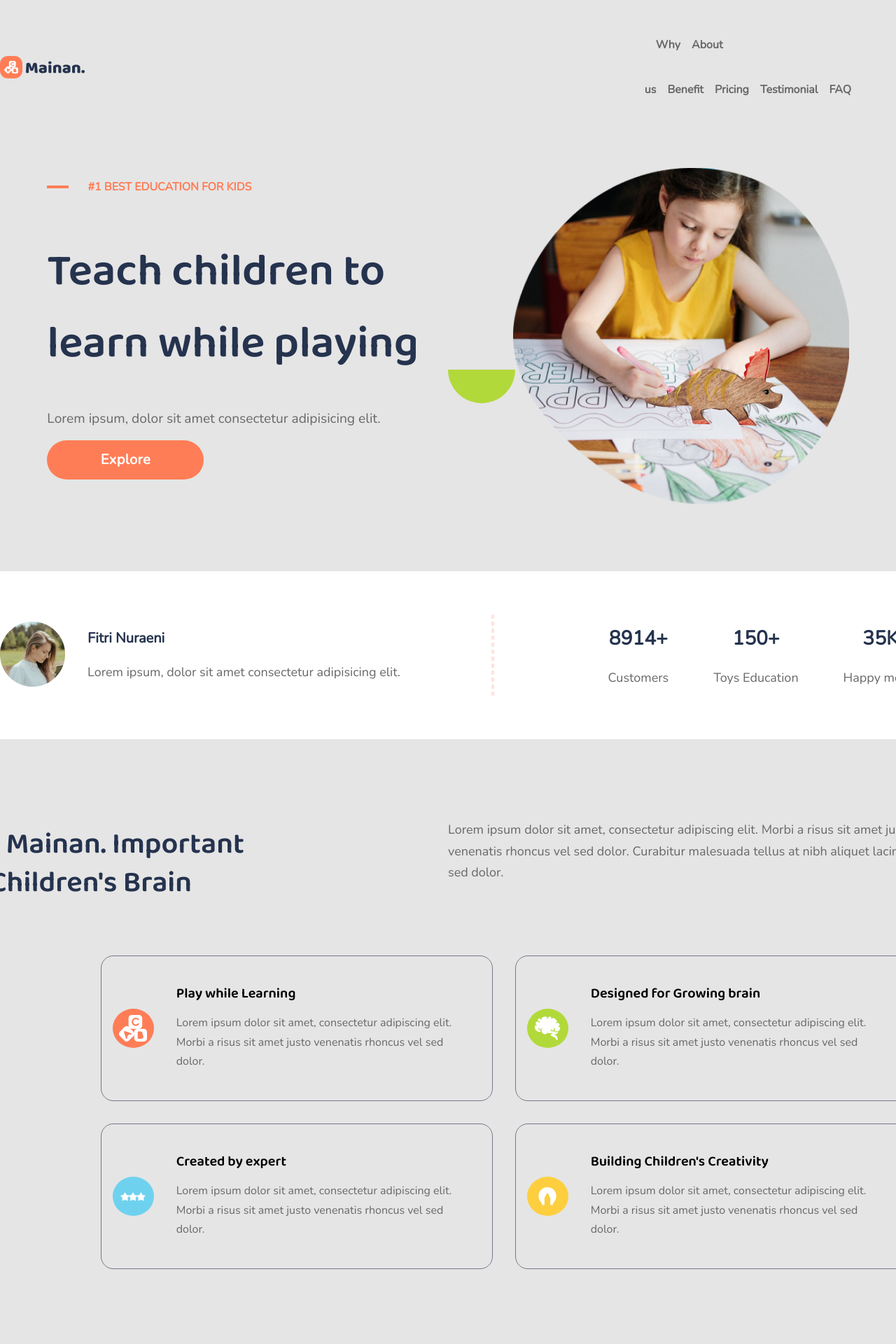
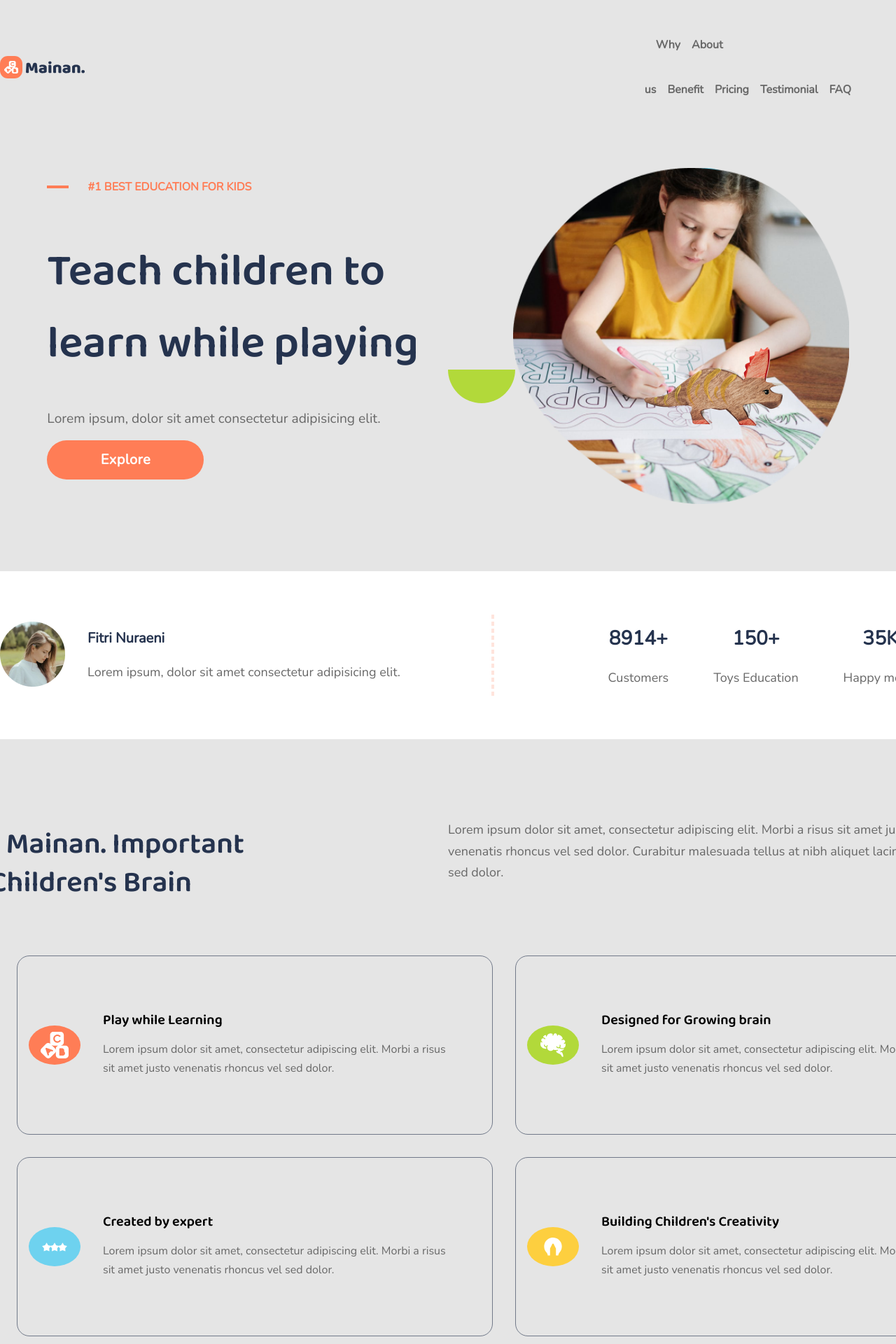
Before and after one commit to volodymyrGoloida/mainan, a React (Create React App) app: page / in a window 1280 px wide. Shown: the top 1920 px of the page at 70% size. Before the commit the page ends 1829 px from the top, so only its background shows below. Built offline with nearby package versions, Linux system fonts and the light colour scheme.

Commit message:
v.1.1.posibilities

```diff
--- a/src/Components/Posibilities/Posibilities.module.scss
+++ b/src/Components/Posibilities/Posibilities.module.scss
@@ -16,8 +16,8 @@
     display: flex;
     flex-direction: row;
     align-items: center;
-    width: 35rem;
-    height: 13rem;
+    width: 42.5rem;
+    height: 16rem;
     margin: 1rem;
     padding: 1rem;
     transition-duration: 1s;
@@ -68,6 +68,7 @@
       height: 100%;
       width: 100%;
       margin: 0 auto;
+      margin-top: 1rem;
       padding: 0;
     }
 
```
Also changed, not shown: src/Components/AboutTypes/About.jsx (added).
